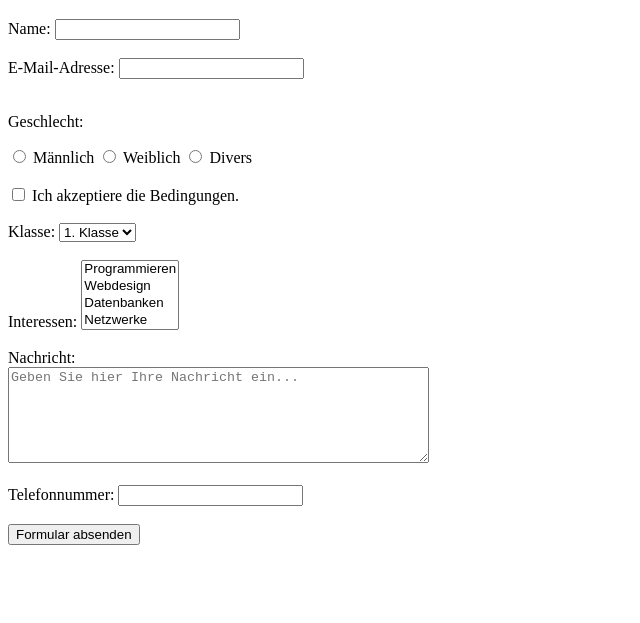
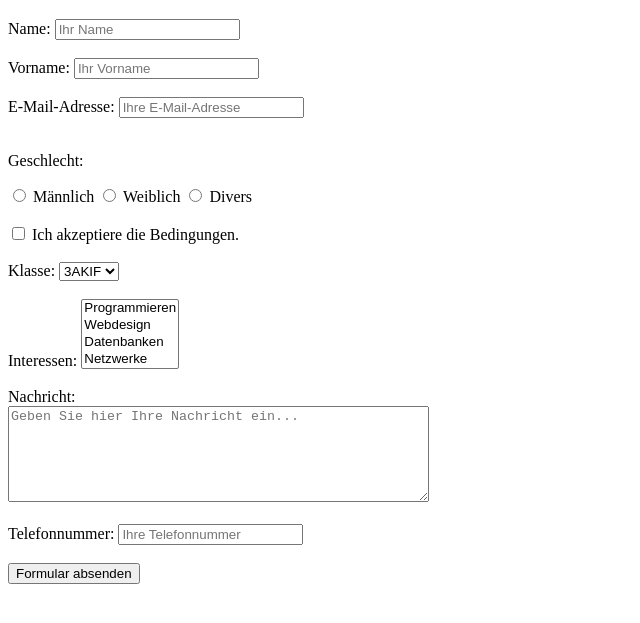
Before and after one commit to Mehdi20371/WMC-3akif-Khedir-Mehdi, a plain HTML site: page Formular Anlegen/Formular.html in a window 1280 px wide. Shown: the part 61-684 px from the top of the page, without its empty margins (0-640 px from the left). Drawn offline with Linux system fonts and the light colour scheme.

Commit message:
Ich habe das kontaktformular geändert.

```diff
--- a/Formular Anlegen/Formular.html
+++ b/Formular Anlegen/Formular.html
@@ -9,18 +9,21 @@
 
     <h1>Kontaktformular</h1>
 
-    <form action="mailto:lorenzd@spengergasse.at"
+    <form action="KHE260483@spergasse.at"
           method="post"
           enctype="text/plain">
 
         <!-- Texteingabe -->
         <label for="name">Name:</label>
-        <input type="text" id="name" name="Name" required>
+        <input type="text" id="name" name="Name" placeholder="Ihr Name" required>
         <br><br>
+        <label for="vorname">Vorname:</label>
+        <input type="text" id="vorname" name="Vorname" placeholder="Ihr Vorname" required>
 
+        <br><br>
         <!-- E-Mail -->
         <label for="email">E-Mail-Adresse:</label>
-        <input type="email" id="email" name="E-Mail" required>
+        <input type="email" id="email" name="E-Mail" placeholder="Ihre E-Mail-Adresse" required>
         <br><br>
 
         <!-- Radiobutton -->
@@ -46,11 +49,11 @@
         <!-- Dropdown -->
         <label for="klasse">Klasse:</label>
         <select id="klasse" name="Klasse">
-            <option value="1">1. Klasse</option>
-            <option value="2">2. Klasse</option>
-            <option value="3">3. Klasse</option>
-            <option value="4">4. Klasse</option>
-            <option value="5">5. Klasse</option>
+            <option value="1">3AKIF</option>
+            <option value="2">2BKIF</option>
+            <option value="3">3CIF</option>
+            <option value="4">3HIF</option>
+            <option value="5">3AIF</option>
         </select>
 
         <br><br>
@@ -78,7 +81,7 @@
 
         <!-- Weiteres Eingabefeld -->
         <label for="telefon">Telefonnummer:</label>
-        <input type="tel" id="telefon" name="Telefonnummer">
+        <input type="tel" id="telefon" name="Telefonnummer" placeholder="Ihre Telefonnummer">
 
         <br><br>
 
```
